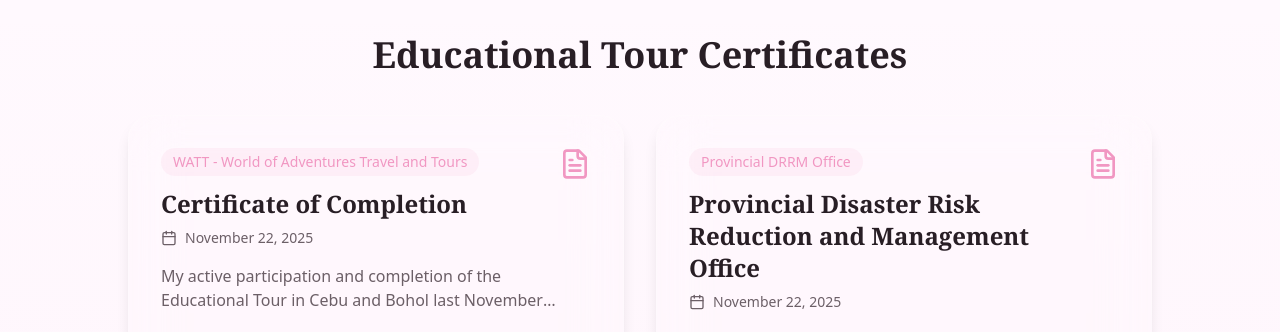
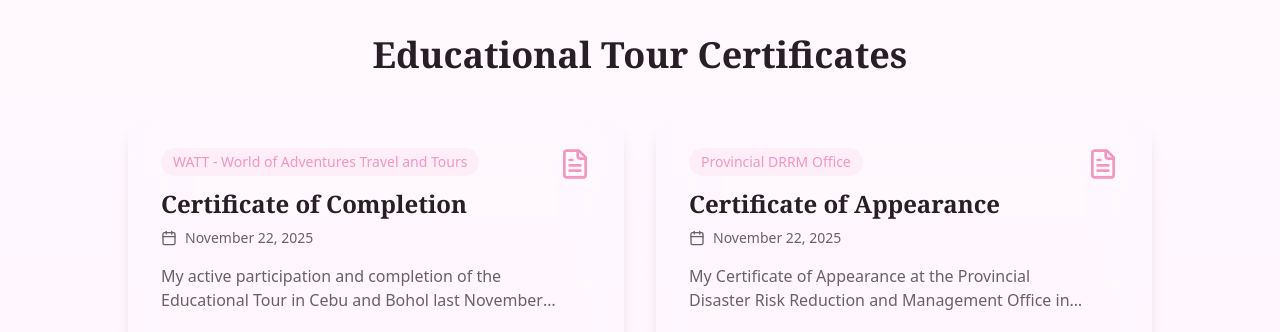
Before and after one commit to dlwlrmwa/eliza-abing-webport, a Next.js app: page /journal in a window 1280 px wide. Shown: the part 1070-1402 px from the top of the page. Built offline with nearby package versions, Linux system fonts and the light colour scheme; a web font is replaced by a local one.

Commit message:
"certificate section fixed"

```diff
--- a/app/journal/page.tsx
+++ b/app/journal/page.tsx
@@ -66,7 +66,7 @@ const journalPosts = [
 
 const certificates = [
   { id: 1, title: "Certificate of Completion", issuer: "WATT - World of Adventures Travel and Tours", description: "My active participation and completion of the Educational Tour in Cebu and Bohol last November 19-22, 2025.", image: "/certs/eli-watt-certificate.png", date: "2025-11-22" },
-  { id: 2, title: "Provincial Disaster Risk Reduction and Management Office", issuer: "Provincial DRRM Office", description: "My Certificate of Appearance at the Provincial Disaster Risk Reduction and Management Office in Tagbilaran City, Bohol.", image: "/certs/tarsier-cert.jpg", date: "2025-11-22" }
+  { id: 2, title: "Certificate of Appearance", issuer: "Provincial DRRM Office", description: "My Certificate of Appearance at the Provincial Disaster Risk Reduction and Management Office in Tagbilaran City, Bohol.", image: "/certs/tarsier-cert.jpg", date: "2025-11-22" }
 ]
 
 function formatDateRange(startDate: string, endDate?: string) {
--- a/app/page.tsx
+++ b/app/page.tsx
@@ -134,7 +134,7 @@ const certificates = [
     description:
       "My certificate of completion of the Javascript Tutorial",
     image: "/certs/javascript-cert.png",
-    date: "2025-11-22",
+    date: "2023-12-04",
   },
   {
     id: 2,
```
